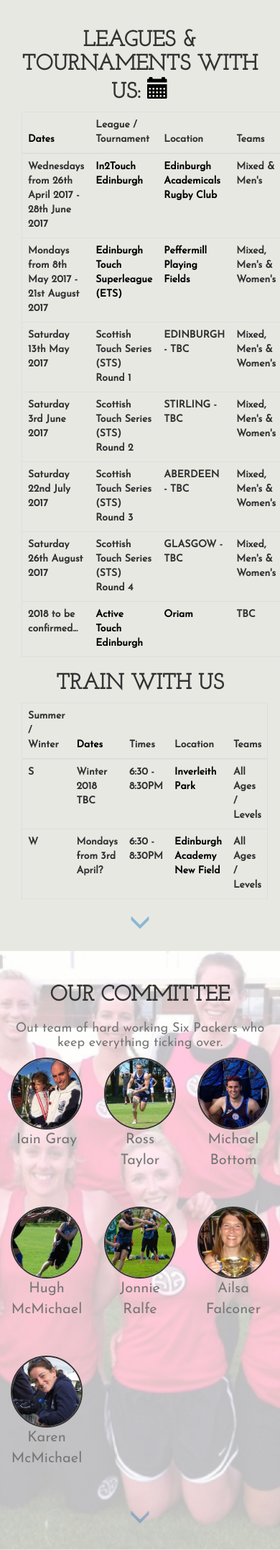
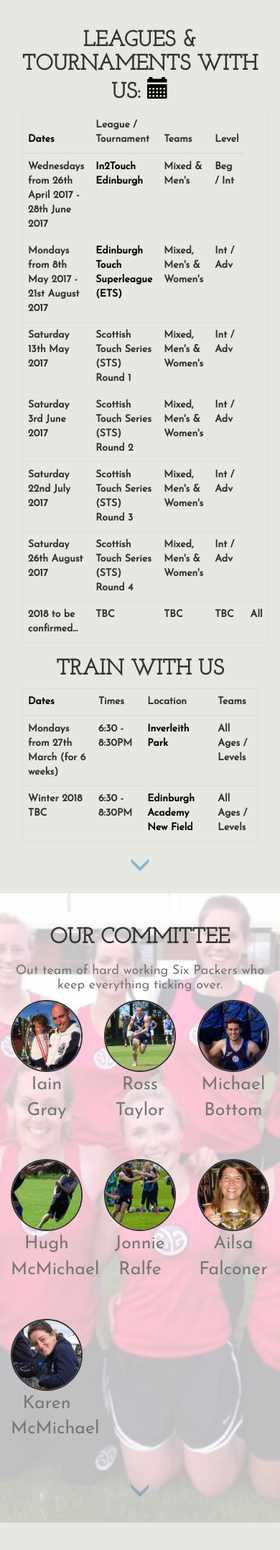
Before and after one commit to jwalkins/six_pack_touch, a PHP site: page / in a window 390 px wide; the page is wider, and only the part inside the window is pictured. Shown: the part 3996-6149 px from the top of that part at 72% size. Run offline with PHP 8.4, Linux system fonts and the light colour scheme; lists and menus that the app fills with data are empty; some libraries are stand-ins or nearby versions; some web fonts are replaced.

Commit message:
Tables
Removed columns from small screens

```diff
--- a/css/sytlesheet.css
+++ b/css/sytlesheet.css
@@ -13,7 +13,7 @@
   10. Committee
   11. Gallery
   12. Footer
--------------------------------------/*
+-------------------------------------*/
 
 /* ==============================================
   1. Body Styles - P, H1, H2 etc
@@ -800,6 +800,13 @@ section#find_us span.glyphicon {
 /* ==============================================
   10. Commitee
 ================================================*/
+
+@media (min-width: 1200px) {
+  .team-member p {
+    font-size: 30px !important;
+  }
+}
+
 section#commitee {
   background-image: url('../images/background_images/2.jpg');
   background-repeat: no-repeat;
@@ -830,8 +837,12 @@ section#commitee {
 }
 .team-member p {
   margin-top: 0;
-  font-size: 20px;
+  font-size: 25px;
 }
+
+
+
+
 
 /* ==============================================
   10. Committee END
--- a/index.html
+++ b/index.html
@@ -6,11 +6,11 @@
     <meta charset="utf-8">
     <meta http-equiv="X-UA-Compatible" content="IE=edge">
     <meta name="viewport" content="width=device-width, initial-scale=1">
-    <meta name="description" content="Edinburgh based Touch Rugby side with mixed, men's, and women's teams. Six Pack play in several leagues throughout the year. Beginners to experienced touch players welcome!">
-    <meta name="keywords" content="Touch Rugby, Scottish Touch, Six Pack, Rugby, Edinburgh Touch">
+    <meta name="description" content="Edinburgh based Touch Rugby side with mixed, men's, and women's teams. Beginners to experienced touch players welcome! Six Pack compete in ETS, STS, In2Touch and Active Touch leagues throughout Edinburgh. ">
+    <meta name="keywords" content="Edinburgh Touch Rugby, Touch Rugby, Scottish Touch, Six Pack Touch Rugby">
     <meta name="author" content="James Walkinshaw">
 
-    <title>Six Pack Touch Rugby | Homepage | Scottish Touch | Edinburgh</title>
+    <title>Six Pack Touch Rugby | Edinburgh | Homepage |</title>
     <!-- Favicon -->
     <link rel="shortcut icon" href="images/favicon.ico" type="image/x-icon">
 
@@ -289,7 +289,7 @@
                         <tr>
                             <th><a target="_blank" title="Add to your Calendar" href="https://stanza.co/schedules/six_pack_2017">Dates</a></th>
                             <th>League / Tournament</th>
-                            <th title="Tournament / League Location">Location</th>
+                            <th title="Tournament / League Location" class="hidden-xs hidden-sm">Location</th>
                             <th title="Mixed / Men's / Women's">Teams</th>
                             <th title="Beginner / Intermediate / Advanced">Level</th>
                         </tr>
@@ -298,51 +298,51 @@
                         <tr>
                             <th>Wednesdays from 26th April 2017 - 28th June 2017</th>
                             <th><a target="_blank" title="Edinburgh In2Touch Website" href="http://www.in2touch.com/worldwide/venue.php?venue=86&news_item=1344">In2Touch Edinburgh</a></th>
-                            <th><a target="_blank" title="Open In2Touch Location in Google Maps" href="https://goo.gl/bHFLQx">Edinburgh Academicals Rugby Club</a></th>
+                            <th class="hidden-xs hidden-sm"><a target="_blank" title="Open In2Touch Location in Google Maps" href="https://goo.gl/bHFLQx">Edinburgh Academicals Rugby Club</a></th>
                             <th>Mixed &amp; Men's</th>
                             <th title="Beginner / Intermediate">Beg / Int</th>
                         </tr>
                         <tr>
                             <th>Mondays from 8th May 2017 - 21st August 2017</th>
                             <th><a target="_blank" title="Edinburgh Touch Superleague Website" href="http://www.touchsuperleague.org.uk/edinburgh/">Edinburgh Touch Superleague (ETS)</a></th>
-                            <th><a target="_blank" title="Open ETS Location in Google Maps" href="https://goo.gl/F4SLQe">Peffermill Playing Fields</a></th>
+                            <th class="hidden-xs hidden-sm"><a target="_blank" title="Open ETS Location in Google Maps" href="https://goo.gl/F4SLQe">Peffermill Playing Fields</a></th>
                             <th>Mixed, Men's &amp; Women's</th>
                             <th title="Intermediate / Advanced">Int / Adv</th>
                         </tr>
                         <tr>
                             <th>Saturday 13th May 2017</th>
                             <th>Scottish Touch Series (STS) Round 1</th>
-                            <th><!--<a target="_blank" title="Open STS Location in Google Maps" href="">-->EDINBURGH - TBC<!--</a>--></th>
+                            <th class="hidden-xs hidden-sm"><!--<a target="_blank" title="Open STS Location in Google Maps" href="">-->EDINBURGH - TBC<!--</a>--></th>
                             <th>Mixed, Men's &amp; Women's</th>
                             <th title="Intermediate / Advanced">Int / Adv</th>
                         </tr>
                         <tr>
                             <th>Saturday 3rd June 2017</th>
                             <th>Scottish Touch Series (STS) Round 2</th>
-                            <th><!--<a target="_blank" title="Open STS Location in Google Maps" href="#">-->STIRLING - TBC<!--</a>--></th>
+                            <th class="hidden-xs hidden-sm"><!--<a target="_blank" title="Open STS Location in Google Maps" href="#">-->STIRLING - TBC<!--</a>--></th>
                             <th>Mixed, Men's &amp; Women's</th>
                             <th title="Intermediate / Advanced">Int / Adv</th>
                         </tr>
                         <tr>
                             <th>Saturday 22nd July 2017</th>
                             <th>Scottish Touch Series (STS) Round 3</th>
-                            <th><!--<a target="_blank" title="Open STS Location in Google Maps" href="#">-->ABERDEEN - TBC<!--</a>--></th>
+                            <th class="hidden-xs hidden-sm"><!--<a target="_blank" title="Open STS Location in Google Maps" href="#">-->ABERDEEN - TBC<!--</a>--></th>
                             <th>Mixed, Men's &amp; Women's</th>
                             <th title="Intermediate / Advanced">Int / Adv</th>
                         </tr>
                         <tr>
                             <th>Saturday 26th August 2017</th>
                             <th>Scottish Touch Series (STS) Round 4</th>
-                            <th><!--<a target="_blank" title="Open STS Location in Google Maps" href="#">-->GLASGOW - TBC<!--</a>--></th>
+                            <th class="hidden-xs hidden-sm"><!--<a target="_blank" title="Open STS Location in Google Maps" href="#">-->GLASGOW - TBC<!--</a>--></th>
                             <th>Mixed, Men's &amp; Women's</th>
                             <th title="Intermediate / Advanced">Int / Adv</th>
                         </tr>
                         <tr>
                             <th>2018 to be confirmed...</th>
-                            <th><a target="_blank" title="Edinburgh Active Touch Website" href="http://www.in2touch.com/worldwide/venue.php?venue=86&news_item=1344">Active Touch Edinburgh</a></th>
-                            <th><a target="_blank" title="Open Active Touch Location in Google Maps" href="https://goo.gl/yl72l0">Oriam</a></th>
                             <th>TBC</th>
                             <th>TBC</th>
+                            <th>TBC</th>
+                            <th>All</th>
                         </tr>
                     </tbody>
                 </table>
@@ -352,7 +352,7 @@
                 <table class="table table-responsive">
                     <thead>
                         <tr>
-                            <th>Summer / Winter</th>
+                            <th class="hidden-xs hidden-sm">Summer / Winter</th>
                             <th><a target="_blank" title="Add to your Calendar" href="https://stanza.co/schedules/six_pack_2017">Dates</a></th>
                             <th>Times</th>
                             <th>Location</th>
@@ -361,17 +361,17 @@
                     </thead>
                     <tbody>
                         <tr>
-                            <th title="Summer">S</th>
-                            <th>Winter 2018 TBC</th>
+                            <th class="hidden-xs hidden-sm" title="Summer">S</th>
+                            <th>Mondays from 27th March (for 6 weeks)</th>
                             <th>6:30 - 8:30PM</th>
-                            <th><a target="_blank" title="Open Inverleith Park Location in Google Maps" href="https://goo.gl/rgBPlh">Inverleith Park</a></th>
+                            <th><a target="_blank" title="Open Academy New Field Location in Google Maps" href="https://goo.gl/ZKGpaz">Inverleith Park</a></th>
                             <th>All Ages / Levels</th>
                         </tr>
                         <tr>
-                            <th title="Winter">W</th>
-                            <th>Mondays from 3rd April?</th>
+                            <th class="hidden-xs hidden-sm" title="Winter">W</th>
+                            <th>Winter 2018 TBC</th>
                             <th>6:30 - 8:30PM</th>
-                            <th><a target="_blank" title="Open Academy New Field Location in Google Maps" href="https://goo.gl/ZKGpaz">Edinburgh Academy New Field</a></th>
+                            <th><a target="_blank" title="Open Inverleith Park Location in Google Maps" href="https://goo.gl/rgBPlh">Edinburgh Academy New Field</a></th>
                             <th>All Ages / Levels</th>
                         </tr>
                     </tbody>
@@ -492,7 +492,6 @@
 
     <a href="#0" class="cd-top">Top</a>
 
-
     <!-- ==============================================
       Scripts Section
     ================================================ -->
```
